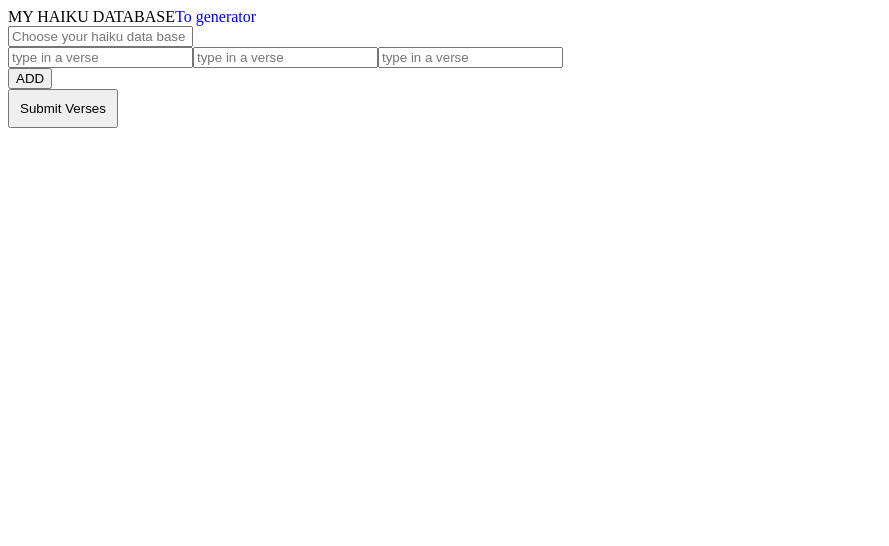
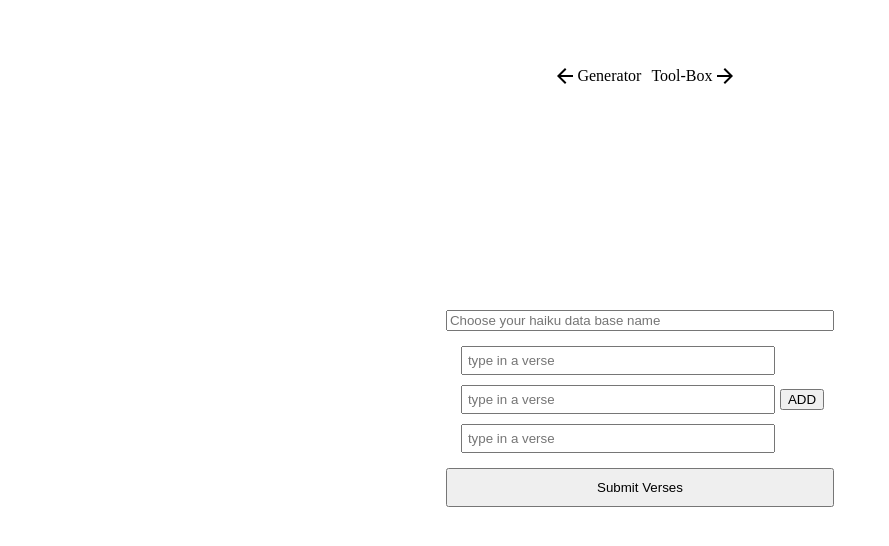
Before and after one commit to LeonardPoissant/Tool-Box, a React (Create React App) app in the folder client/: page /CreateMyHaikuDataBase in a window 1280 px wide. Shown: the top 546 px of the page, without its empty margins (0-889 px from the left). Built offline with nearby package versions, Linux system fonts and the light colour scheme.

Commit message:
added Header partial styling of pages

```diff
--- a/client/package.json
+++ b/client/package.json
@@ -4,6 +4,8 @@
   "private": true,
   "proxy": "http://localhost:4000",
   "dependencies": {
+    "@material-ui/core": "^4.11.0",
+    "@material-ui/icons": "^4.9.1",
     "@testing-library/jest-dom": "^4.2.4",
     "@testing-library/react": "^9.3.2",
     "@testing-library/user-event": "^7.1.2",
--- a/client/src/Components/App.js
+++ b/client/src/Components/App.js
@@ -4,10 +4,12 @@ import { BrowserRouter, Switch, Route } from "react-router-dom";
 import ToolBox from "./MyToolbox";
 import HaikuGenerator from "./HaikuGenerator";
 import CreateHaikuDatabase from "./HaikuDataBase";
+import Header from "./Header";
 
 function App() {
   return (
     <BrowserRouter>
+      <Header />
       <Switch>
         <Route exact path="/">
           <ToolBox />
--- a/client/src/Components/HaikuDataBase.js
+++ b/client/src/Components/HaikuDataBase.js
@@ -1,7 +1,5 @@
 import React, { useContext, useState } from "react";
 import styled from "styled-components";
-
-import { Link } from "react-router-dom";
 
 import { HaikuContext } from "../HaikuContext/HaikuDataBaseContext";
 
@@ -28,12 +26,16 @@ const CreateHaikuDatabase = () => {
     setHaikuArray([...haikuArray, { verse1: "", verse2: "", verse3: "" }]);
   };
 
+  const handleRemoveClick = (index) => {
+    const list = [...haikuArray];
+    list.splice(index, 1);
+    setHaikuArray(list);
+  };
+
   console.log("ARRAYsdfsdf", haikuArray);
 
   return (
     <Wrapper>
-      MY HAIKU DATABASE
-      <LinkTo to={"/HaikuGenerator"}>To generator</LinkTo>
       <HaikuDataBaseForm onSubmit={(e) => handleCreateHaikuDatabase(e)}>
         <input
           type="text"
@@ -43,34 +45,39 @@ const CreateHaikuDatabase = () => {
         ></input>
         {haikuArray.map((x, i) => {
           return (
-            <div>
-              <input
+            <InputsWrapper>
+              <VerseWrapper>
+                <VerseInput
                   type="text"
                   name="verse1"
                   placeholder="type in a verse"
                   value={x.verse1}
                   onChange={(e) => handleInputChange(e, i)}
-              ></input>
-              <input
+                ></VerseInput>
+                <VerseInput
                   type="text"
                   name="verse2"
                   placeholder="type in a verse"
                   value={x.verse2}
                   onChange={(e) => handleInputChange(e, i)}
-              ></input>
-              <input
+                ></VerseInput>
+                <VerseInput
                   type="text"
                   name="verse3"
                   placeholder="type in a verse"
                   value={x.verse3}
                   onChange={(e) => handleInputChange(e, i)}
-              ></input>
-              <div>
+                ></VerseInput>
+              </VerseWrapper>
+              <AddRemoveWrapper>
+                {haikuArray.length !== 1 && (
+                  <Button onClick={() => handleRemoveClick(i)}>Remove</Button>
+                )}
                 {haikuArray.length - 1 === i && (
-                  <button onClick={handleAddClick}>ADD</button>
+                  <Button onClick={handleAddClick}>ADD</Button>
                 )}
-              </div>
-            </div>
+              </AddRemoveWrapper>
+            </InputsWrapper>
           );
         })}
 
@@ -80,15 +87,45 @@ const CreateHaikuDatabase = () => {
   );
 };
 
-const Wrapper = styled.div``;
+const Wrapper = styled.div`
+  display: flex;
+  justify-content: center;
+  align-items: center;
+  height: 80vh;
+`;
 
-const HaikuDataBaseForm = styled.form``;
+const HaikuDataBaseForm = styled.form`
+  display: flex;
+  flex-direction: column;
+  justify-content: center;
+`;
+
+const InputsWrapper = styled.div`
+  display: flex;
+  padding: 10px;
+`;
+
+const VerseWrapper = styled.div`
+  display: flex;
+  flex-direction: column;
+`;
+
+const VerseInput = styled.input`
+  padding: 5px;
+  margin: 5px;
+  width: 300px;
+`;
+
+const AddRemoveWrapper = styled.div`
+  display: flex;
+  align-items: center;
+  justify-content: space-between;
+`;
+
+const Button = styled.button``;
 
 const SubmitHaikuDbButton = styled.button`
   padding: 10px;
 `;
 
-const LinkTo = styled(Link)`
-  text-decoration: none;
-`;
 export default CreateHaikuDatabase;
--- a/client/src/Components/HaikuGenerator.js
+++ b/client/src/Components/HaikuGenerator.js
@@ -1,47 +1,46 @@
 import React, { useContext } from "react";
 
-import { Link } from "react-router-dom";
-
-import styled from "styled-components";
+import styled, { keyframes } from "styled-components";
 
 import { HaikuGeneratorContext } from "../HaikuContext/HaikuGeneratorContext";
 
 const HaikuGenerator = () => {
-  const { generatedHaiku, generateNewHaiku } = useContext(
+  const { generatedHaiku, generateNewHaiku, animating } = useContext(
     HaikuGeneratorContext
   );
 
   return (
     <div>
-      <Header>
-        <h1>GENERATE HAIKUS / CREATE A HAIKU DATABASE</h1>
-        <LinkTo to={"/CreateMyHaikuDataBase"}>Create new haikus</LinkTo>
-      </Header>
       <HaikuWrapper>
         <HaikuDisplay>
-          {generatedHaiku.map((verse, index) => {
-            return <HaikuVerse key={index}>{verse}</HaikuVerse>;
-          })}
+          {animating ? (
+            generatedHaiku.map((verse, index) => {
+              return (
+                <HaikuVerse
+                  key={index}
+                  style={{
+                    animationDuration:
+                      index === 1 ? "3s" : index === 2 ? "4s" : "2s",
+                  }}
+                >
+                  {verse}
+                </HaikuVerse>
+              );
+            })
+          ) : (
+            <> </>
+          )}
         </HaikuDisplay>
-        <button onClick={() => generateNewHaiku()}>GENERATE</button>
+        <Generate onClick={() => generateNewHaiku()}>GENERATE</Generate>
       </HaikuWrapper>
     </div>
   );
 };
 
-const Header = styled.div`
-  height: 20vh;
-  display: flex;
-`;
-
-const LinkTo = styled(Link)`
-  text-decoration: none;
-`;
-
 const HaikuWrapper = styled.div`
   height: 80vh;
   display: flex;
-  justify-content: center;
+  justify-content: space-evenly;
   align-items: center;
   flex-direction: column;
 `;
@@ -50,8 +49,34 @@ const HaikuDisplay = styled.div`
   padding: 70px;
 `;
 
-const HaikuVerse = styled.p`
+const verseKeyFrames = keyframes`
+0% {
+  opacity:0;
+  display:none;
+}
+30% {
+  opacity:0;
+  display:none;
+}
+50% {
+  opacity:0,5;
+}
+100%{
+  opacity:1;
+}
+`;
+
+const HaikuVerse = styled.div`
   padding: 5px;
+  width: 100%;
+  animation: ${verseKeyFrames} ease-in;
+`;
+
+const Generate = styled.button`
+  position: sticky;
+  padding: 25px;
+  border-style: solid;
+  text-decoration: none;
 `;
 
 export default HaikuGenerator;
--- /dev/null
+++ b/client/src/Components/Header.js
@@ -0,0 +1,92 @@
+import React, { useState, useEffect } from "react";
+import { Link, useLocation } from "react-router-dom";
+import styled from "styled-components";
+
+import ArrowBackIcon from "@material-ui/icons/ArrowBack";
+import ArrowForwardIcon from "@material-ui/icons/ArrowForward";
+
+const Header = () => {
+  const [mainPageHeader, setMainPageHeader] = useState(false);
+  const [generatorHeader, setGeneratorHeader] = useState(false);
+  const [createPageHeader, setCreatePageHeader] = useState(false);
+
+  const location = useLocation();
+
+  useEffect(() => {
+    const getLocation = () => {
+      if (location.pathname === "/HaikuGenerator") {
+        return (
+          setMainPageHeader(false),
+          setGeneratorHeader(true),
+          setCreatePageHeader(false)
+        );
+      } else if (location.pathname === "/") {
+        return (
+          setMainPageHeader(true),
+          setGeneratorHeader(false),
+          setCreatePageHeader(false)
+        );
+      } else if (location.pathname === "/CreateMyHaikuDataBase") {
+        return (
+          setMainPageHeader(false),
+          setGeneratorHeader(false),
+          setCreatePageHeader(true)
+        );
+      }
+    };
+    getLocation();
+  }, [location.pathname]);
+
+  return (
+    <Wrapper>
+      {location.pathname === "/HaikuGenerator" ? (
+        <>
+          <ChangePageWrapper to={"/"}>
+            <ArrowBackIcon />
+            <LinkTo>Tool-Box</LinkTo>
+          </ChangePageWrapper>
+          <ChangePageWrapper to={"/CreateMyHaikuDataBase"}>
+            <LinkTo>Create new haikus</LinkTo>
+            <ArrowForwardIcon />
+          </ChangePageWrapper>
+        </>
+      ) : !generatorHeader && !mainPageHeader && createPageHeader ? (
+        <>
+          <ChangePageWrapper to={"/HaikuGenerator"}>
+            <ArrowBackIcon />
+            <LinkTo>Generator</LinkTo>
+          </ChangePageWrapper>
+          <ChangePageWrapper to={"/"}>
+            <LinkTo>Tool-Box</LinkTo>
+            <ArrowForwardIcon />
+          </ChangePageWrapper>
+        </>
+      ) : !generatorHeader && mainPageHeader && !createPageHeader ? (
+        <div>Tool Box</div>
+      ) : (
+        <></>
+      )}
+    </Wrapper>
+  );
+};
+
+const Wrapper = styled.div`
+  height: 10vh;
+  display: flex;
+  justify-content: center;
+  align-items: flex-end;
+`;
+
+const ChangePageWrapper = styled(Link)`
+  text-decoration: none;
+  color: black;
+  display: flex;
+  padding-left: 5px;
+  margin-left: 5px;
+`;
+
+const LinkTo = styled.div`
+  margin-top: 3px;
+`;
+
+export default Header;
--- a/client/src/Components/MyToolbox.js
+++ b/client/src/Components/MyToolbox.js
@@ -7,7 +7,6 @@ import styled from "styled-components";
 const ToolBox = () => {
   return (
     <div>
-      <h1>THIS IS MY TOOLBOX</h1>
       <ToolsWrapper>
         <Tool to={"/HaikuGenerator"}>HAIKU GENERATOR</Tool>
       </ToolsWrapper>
--- a/client/src/HaikuContext/HaikuDataBaseContext.js
+++ b/client/src/HaikuContext/HaikuDataBaseContext.js
@@ -1,10 +1,9 @@
-import React, { createContext, useEffect, useState } from "react";
+import React, { createContext, useState } from "react";
 
 export const HaikuContext = createContext(null);
 
 const HaikuDataBaseProvider = ({ children }) => {
   const [haikuDataBaseName, setHaikuDataBaseName] = useState("");
-  const [haikuDataBase, setHaikuDataBase] = useState({});
   const [haikuArray, setHaikuArray] = useState([
     { verse1: "", verse2: "", verse3: "" },
   ]);
@@ -12,7 +11,9 @@ const HaikuDataBaseProvider = ({ children }) => {
   const handleCreateHaikuDatabase = async (e) => {
     e.preventDefault();
 
-    fetch("https://toolzbox.herokuapp.com/createHaikus", {
+    //https://toolzbox.herokuapp.com/createHaikus
+
+    fetch("/createHaikus", {
       method: "POST",
       headers: {
         "Content-Type": "application/json",
@@ -24,11 +25,9 @@ const HaikuDataBaseProvider = ({ children }) => {
       }),
     })
       .then((res) => res.json())
-      .then((myDataBase) => {
+      .then(() => {
         setHaikuDataBaseName("");
-
-        setHaikuDataBase(myDataBase);
-        console.log(myDataBase);
+        setHaikuArray([{ verse1: "", verse2: "", verse3: "" }]);
       })
       .catch((err) => {
         console.log(err);
--- a/client/src/HaikuContext/HaikuGeneratorContext.js
+++ b/client/src/HaikuContext/HaikuGeneratorContext.js
@@ -1,18 +1,22 @@
-import React, { createContext, useState, useEffect } from "react";
+import React, { createContext, useState } from "react";
 
 export const HaikuGeneratorContext = createContext(null);
 
 const HaikuGeneratorProvider = ({ children }) => {
   //Generate a haiku from all the databases
   const [generatedHaiku, setGeneratedHaiku] = useState([]);
-  //const [generateNewHaiku, setGenerateNewHaiku] = useState(false);
+  const [animating, setAnimating] = useState(false);
+
+  //https://toolzbox.herokuapp.com/allHaikus
 
   const generateNewHaiku = async () => {
-    fetch("https://toolzbox.herokuapp.com/allHaikus")
+    fetch("/allHaikus")
       .then((res) => res.json())
       .then((randomHaiku) => {
         setGeneratedHaiku(randomHaiku.dataBaseArray);
+        setAnimating(true);
       });
+    setAnimating(false);
   };
 
   return (
@@ -20,6 +24,8 @@ const HaikuGeneratorProvider = ({ children }) => {
       value={{
         generatedHaiku,
         generateNewHaiku,
+        animating,
+        setAnimating,
       }}
     >
       {children}
--- a/client/src/index.js
+++ b/client/src/index.js
@@ -5,6 +5,7 @@ import App from "./Components/App";
 
 import HaikuDataBaseProvider from "./HaikuContext/HaikuDataBaseContext";
 import HaikuGeneratorProvider from "./HaikuContext/HaikuGeneratorContext";
+
 ReactDOM.render(
   <React.StrictMode>
     <HaikuGeneratorProvider>
```
Also changed, not shown: client/src/Components/haikuprout.js (deleted, +0 -73 lines), 1 other file (tests, documents, lock files or other folders). Lines whose indentation alone changed are shown as unchanged.
